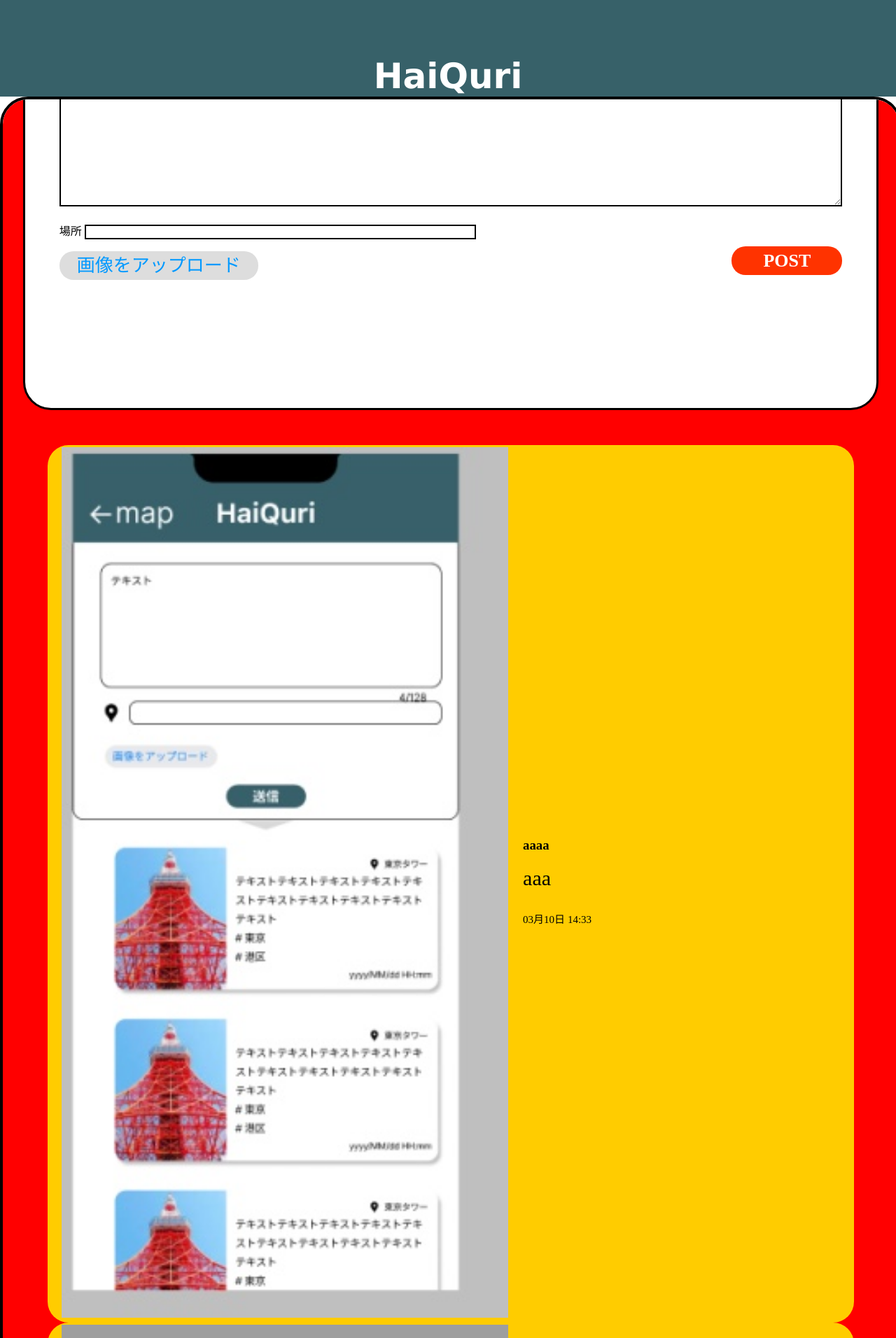
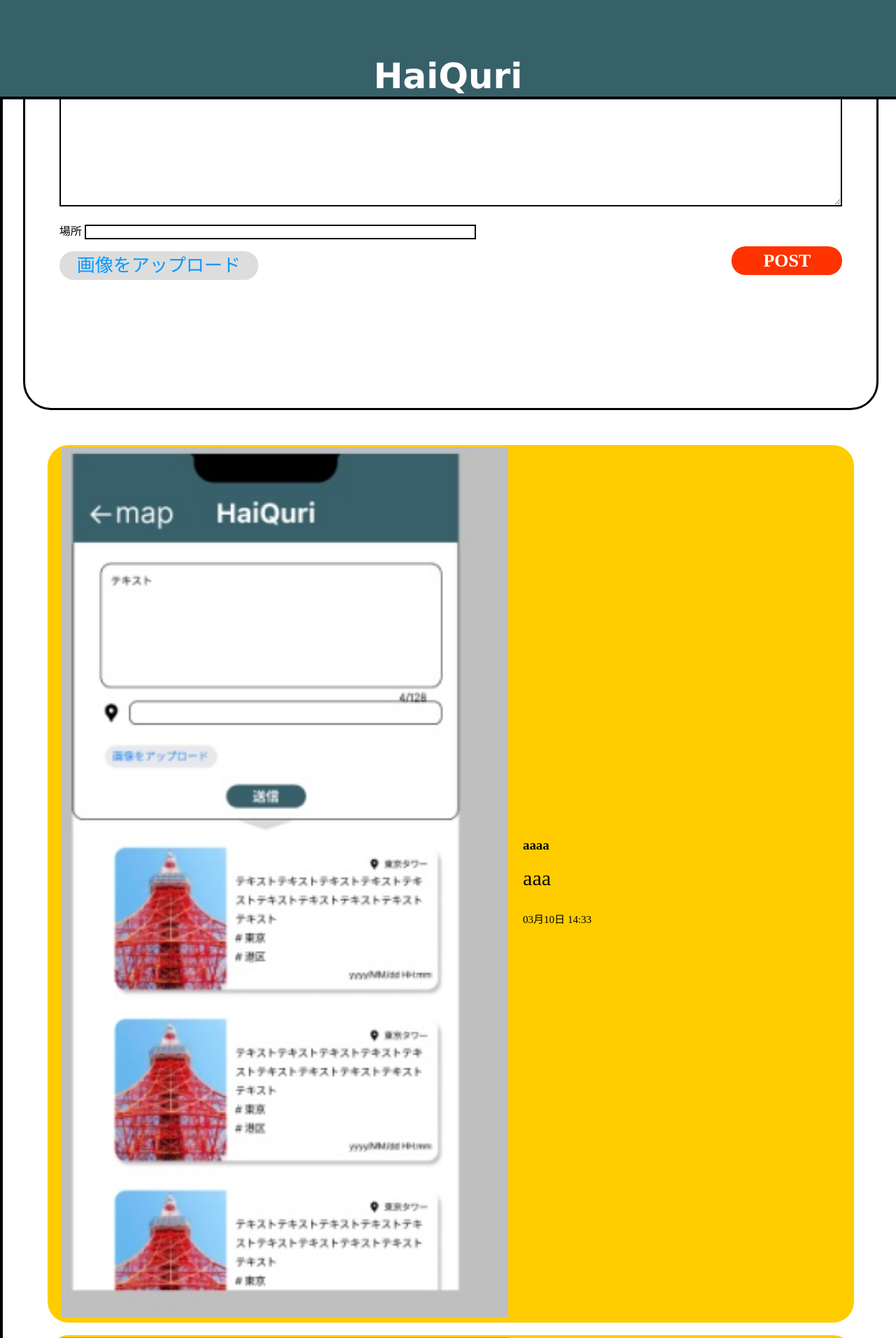
Before and after one commit to Hacker-Davidson/BBS, a PHP site: page / in a window 1280 px wide. Shown: the top 1912 px of the page at 70% size. Run offline with PHP 8.4, Linux system fonts and the light colour scheme; some libraries are stand-ins or nearby versions; grey boxes are pictures that could not be loaded.

Commit message:
feat:CSS

```diff
--- a/index.php
+++ b/index.php
@@ -78,7 +78,9 @@ if( $file_handle = fopen(FILENAME,'r') ) {
 <!DOCTYPE html><html lang="ja">
 <head><meta charset="utf-8"><title>BBS</title>
 <style>
-body{margin:auto;background:#FFF;position:relative;}header{background:#376169;width:100%;margin:auto;}#header{font-size:50px;text-align:center;padding-top:80px;color:#FFF;}.centre{text-align:center;}
+body{margin:auto;background:#FFF;position:relative;}
+header{background:#376169;width:100%;margin:auto;}
+#header{font-size:50px;text-align:center;padding-top:80px;color:#FFF;}.centre{text-align:center;}
 
 /*================================ここからフォームのCSS==========================================*/
 #form-box{height:488px;background:#FFF;width:95%;right:0;left:0;margin:auto;bottom:50px;position:relative;border:solid 3px #000;border-radius:40px;/*background:red;*/}
@@ -91,7 +93,7 @@ input, textarea{border:2px solid #000;box-sizing:border-box;}
 
 .display-flex{display:flex;width:92%;margin:auto;/*background:red;*/}/*ブロック要素を横並びにするクラスなので多分必要*/
 
-#box{overflow-y:scroll;height:100vh;background:#FFF;width:100%;right:0;left:0;margin:auto;bottom:0;position:relative;border:solid 4px #000;border-radius:40px;background:red;}
+#box{overflow-y:scroll;height:100vh;background:#FFF;width:100%;right:0;left:0;margin:auto;bottom:0;position:relative;border:solid 4px #000;/*background:red;*/}
 #moveBtn{
     font-size:75px;color:#FFF;background-color:#00CCCC;
     right:0;left:35%;bottom:65px;margin:auto;padding:5px;position:relative;border-radius:100%;text-align:center;height:92px;width:92px;z-index:2;
@@ -115,7 +117,8 @@ td{flex-wrap:wrap;background:transparent;}
 <script src="https://cdnjs.cloudflare.com/ajax/libs/lightbox2/2.7.1/js/lightbox.min.js" type="text/javascript"></script>
 </head>
 <body>
-<header><div id="header">𝗛𝗮𝗶𝗤𝘂𝗿𝗶</div></header><!--ヘッダー,書き換えなくていい-->
+<header><div id="header">𝗛𝗮𝗶𝗤𝘂𝗿𝗶</div></header>
+
 <div id="box">
     <form method="post", enctype = "multipart/form-data">
         <div id="form-box">
@@ -165,7 +168,6 @@ td{flex-wrap:wrap;background:transparent;}
         <?php if( !empty($message_array) ): ?>
         <?php foreach( $message_array as $value ): ?>
             <table id="postsTable">
-
                 <td class="photo"><!--画像を表示している箇所-->
                     <?php if(!empty ($value['img_data'])){;?>
                         <a href="<?php echo $value['img_data'];?>" data-lightbox="group"><img class="showImg" src = "<?php echo $value['img_data'];?>" alt="">
@@ -179,10 +181,8 @@ td{flex-wrap:wrap;background:transparent;}
                         <span><?php echo date('m月d日', strtotime($value['post_date'])); ?></span>
                         <span class="lineHeight"><?php echo date('H:i', strtotime($value['post_date'])); ?></span>
                     </p>
-
                 </td>
-
-            </table>
+            </table><br>
         <?php endforeach; ?>
         <?php endif; ?>
     </div>
```
